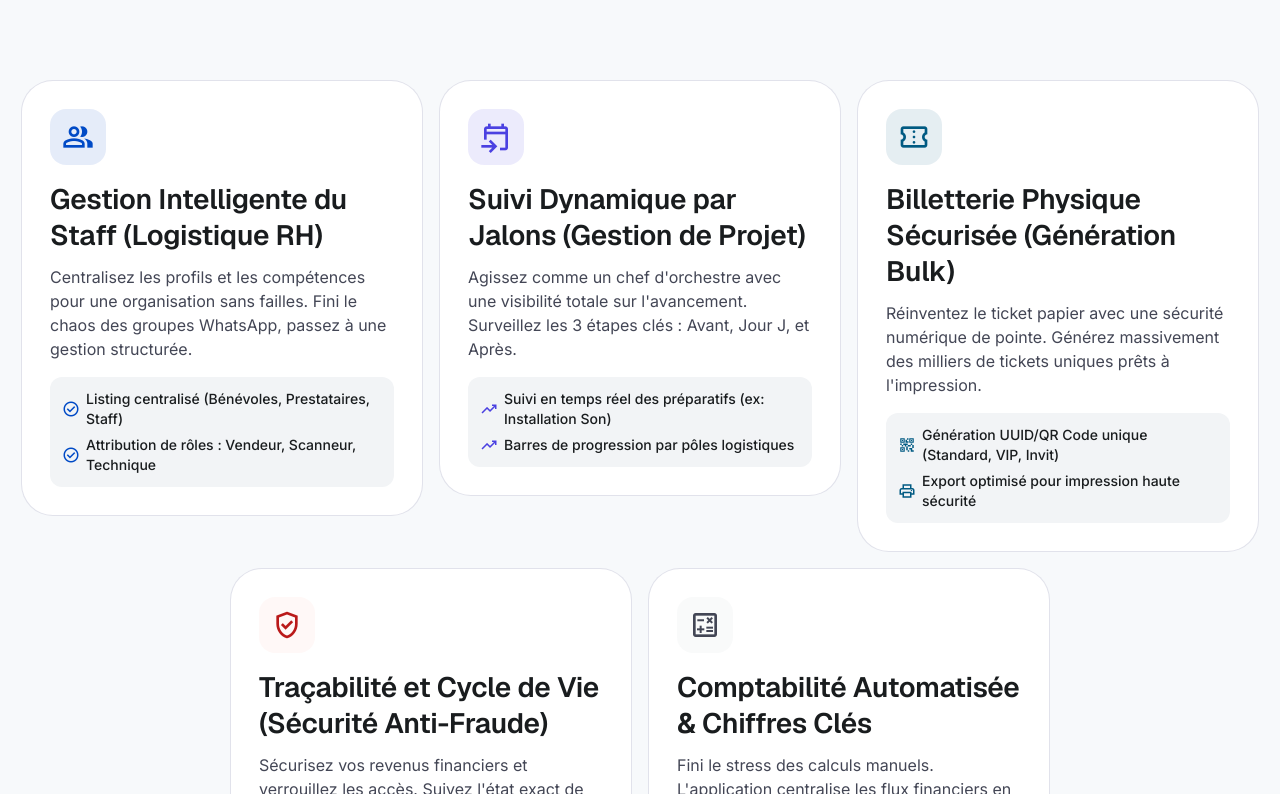
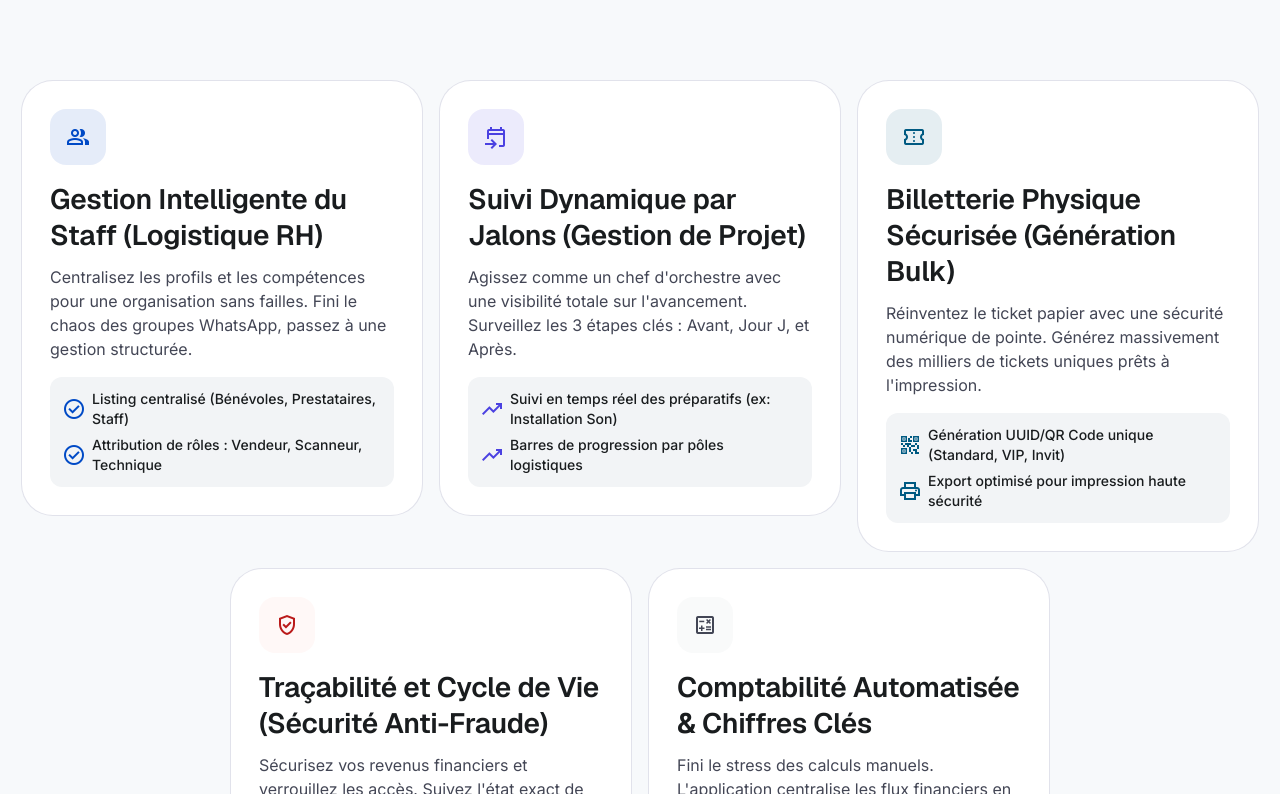
Before and after one commit to faniriantsoajacquesr-collab/ToliarEvent, a React (Vite) app in the folder Frontend/: page / in a window 1280 px wide. Shown: the part 1166-1960 px from the top of the page. Built offline with nearby package versions, Linux system fonts and the light colour scheme; no server answers.

Commit message:
Frontend correction css icons

```diff
--- a/Frontend/index.html
+++ b/Frontend/index.html
@@ -4,6 +4,16 @@
     <meta charset="UTF-8" />
     <link rel="icon" type="image/svg+xml" href="/favicon.svg" />
     <meta name="viewport" content="width=device-width, initial-scale=1.0" />
+    <link rel="preconnect" href="https://fonts.googleapis.com" />
+    <link rel="preconnect" href="https://fonts.gstatic.com" crossorigin />
+    <link
+      rel="stylesheet"
+      href="https://fonts.googleapis.com/css2?family=Inter:wght@400;500;600&family=Geist:wght@400;500;600;700&display=swap"
+    />
+    <link
+      rel="stylesheet"
+      href="https://fonts.googleapis.com/css2?family=Material+Symbols+Outlined:opsz,wght,FILL,GRAD@24,400,0,0&display=swap"
+    />
     <title>frontend</title>
   </head>
   <body>
--- a/Frontend/src/index.css
+++ b/Frontend/src/index.css
@@ -1,6 +1,3 @@
-@import url('https://fonts.googleapis.com/css2?family=Inter:wght@400;500;600&family=Geist:wght@400;500;600;700&display=swap');
-@import url('https://fonts.googleapis.com/css2?family=Material+Symbols+Outlined:wght,FILL@100..700,0..1&display=swap');
-
 @tailwind base;
 @tailwind components;
 @tailwind utilities;
@@ -12,6 +9,17 @@
 }
 
 .material-symbols-outlined {
+  font-family: 'Material Symbols Outlined';
+  font-weight: normal;
+  font-style: normal;
+  font-size: 24px;
+  line-height: 1;
+  letter-spacing: normal;
+  text-transform: none;
+  display: inline-block;
+  white-space: nowrap;
+  word-wrap: normal;
+  direction: ltr;
   font-variation-settings: 'FILL' 0, 'wght' 400, 'GRAD' 0, 'opsz' 24;
   vertical-align: middle;
 }
```
